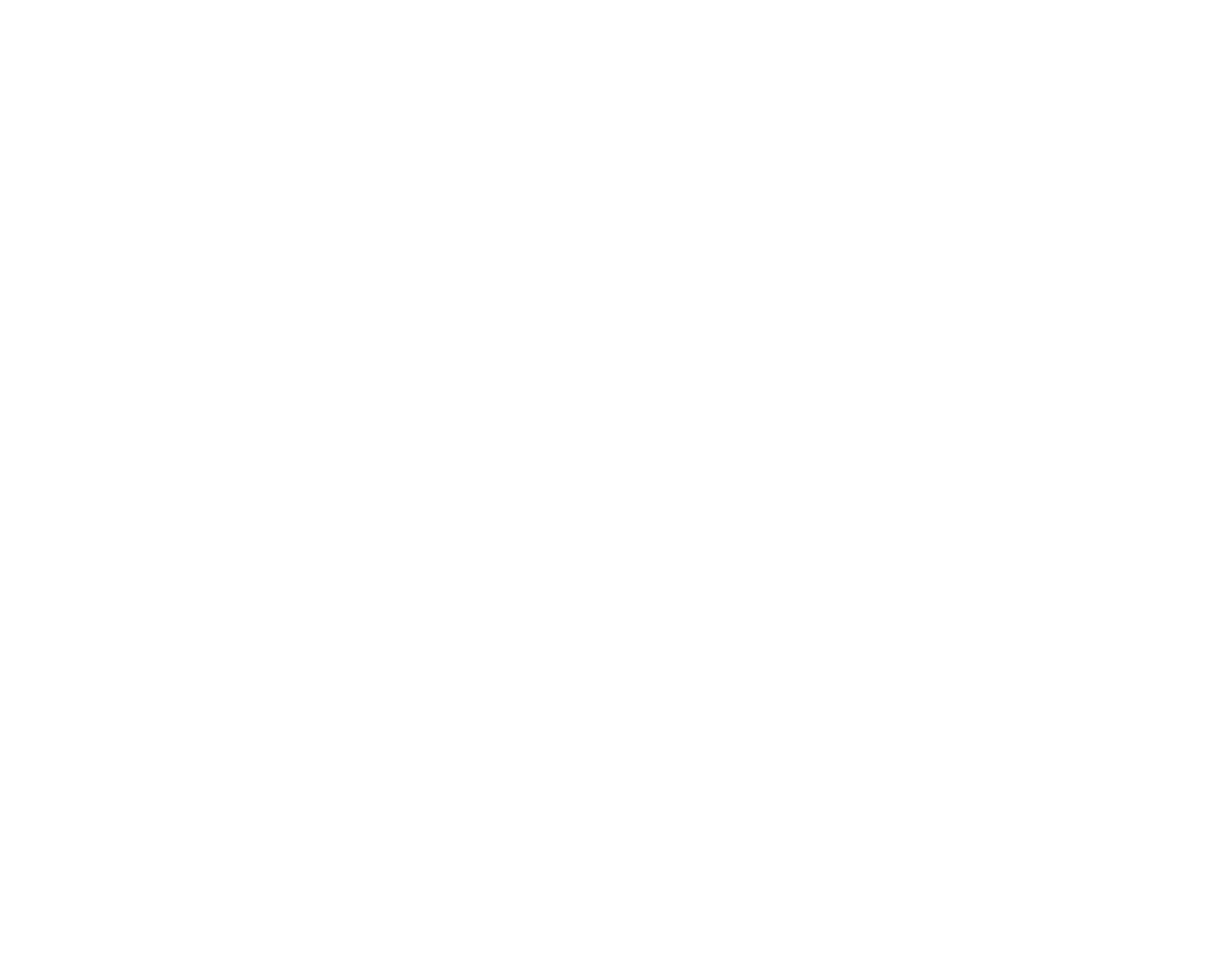
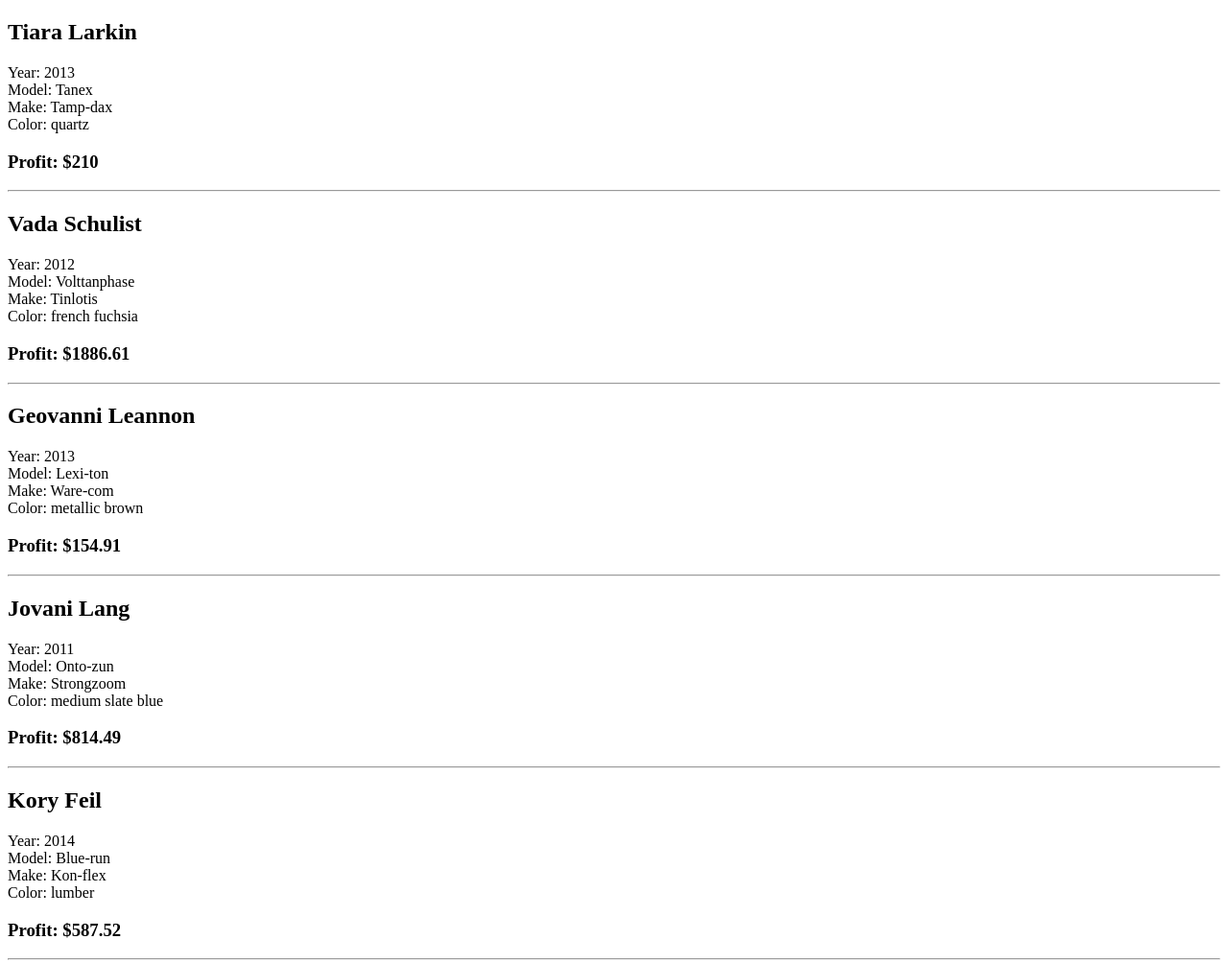
Before and after one commit to tannerb9/Car-Sales, a plain HTML site: page index.html in a window 1280 px wide. Shown: the whole page at 96% size. Before the commit the page ends 800 px from the top, so only its background shows below. Drawn offline with Linux system fonts and the light colour scheme.

Commit message:
used forEach with object.entries() to render items to DOM

```diff
--- a/index.html
+++ b/index.html
@@ -1,16 +1,16 @@
-<!doctype html>
+<!DOCTYPE html>
 <html lang="en">
   <head>
-  <meta charset="utf-8">
+    <meta charset="utf-8" />
     <title>Nashville Software School</title>
-  <link rel="stylesheet" href="./styles/main.css">
+    <link rel="stylesheet" href="./styles/main.css" />
   </head>
   <body>
     <nav></nav>
     <header></header>
-  <article>
+    <article></article>
       <header></header>
-    <section></section>
+      <section class="carSales"></section>
       <footer></footer>
     </article>
     <footer></footer>
--- a/scripts/main.js
+++ b/scripts/main.js
@@ -0,0 +1,118 @@
+const salesByWeek = [
+  {
+    vehicle: {
+      year: 2013,
+      model: "Tanex",
+      make: "Tamp-dax",
+      color: "quartz",
+    },
+    sales_id: "782a23fd-8b83-4497-b9a1-41fd9b15648e",
+    sales_agent: {
+      mobile: "1-584-162-7444",
+      last_name: "Larkin",
+      first_name: "Tiara",
+      email: "ready@gmail.com",
+    },
+    purchase_date: "2017-06-07",
+    gross_profit: 210,
+    credit: {
+      credit_provider: "United Services Automobile Assoc.",
+      account: "491697193540559",
+    },
+  },
+  {
+    vehicle: {
+      year: 2012,
+      model: "Volttanphase",
+      make: "Tinlotis",
+      color: "french fuchsia",
+    },
+    sales_id: "c6775819-5d17-40db-94f4-00425db590ee",
+    sales_agent: {
+      mobile: "1-573-820-3780",
+      last_name: "Schulist",
+      first_name: "Vada",
+      email: "davin@outlook.com",
+    },
+    purchase_date: "2017-08-06",
+    gross_profit: 1886.61,
+    credit: {
+      credit_provider: "TD Group US Holding",
+      account: "494781657570",
+    },
+  },
+  {
+    vehicle: {
+      year: 2013,
+      model: "Lexi-ton",
+      make: "Ware-com",
+      color: "metallic brown",
+    },
+    sales_id: "d10631e7-24ca-414b-ac0f-34b286a30f14",
+    sales_agent: {
+      mobile: "1-356-831-5782",
+      last_name: "Leannon",
+      first_name: "Geovanni",
+      email: "need@hotmail.com",
+    },
+    purchase_date: "2017-12-27",
+    gross_profit: 154.91,
+    credit: {
+      credit_provider: "State Street Corporation",
+      account: "546417363501851",
+    },
+  },
+  {
+    vehicle: {
+      year: 2011,
+      model: "Onto-zun",
+      make: "Strongzoom",
+      color: "medium slate blue",
+    },
+    sales_id: "586bf9d9-67c2-46c7-a6d1-de8484f6c474",
+    sales_agent: {
+      mobile: "774.020.0247",
+      last_name: "Lang",
+      first_name: "Jovani",
+      email: "spell55@yahoo.com",
+    },
+    purchase_date: "2017-03-05",
+    gross_profit: 814.49,
+    credit: {
+      credit_provider: "M&T Bank Corporation",
+      account: "34730046974022",
+    },
+  },
+  {
+    vehicle: {
+      year: 2014,
+      model: "Blue-run",
+      make: "Kon-flex",
+      color: "lumber",
+    },
+    sales_id: "a5358cb3-6d47-4adb-a232-d5c5d91e25ec",
+    sales_agent: {
+      mobile: "886.374.3898",
+      last_name: "Feil",
+      first_name: "Kory",
+      email: "ducimus@outlook.com",
+    },
+    purchase_date: "2017-02-08",
+    gross_profit: 587.52,
+    credit: {
+      credit_provider: "Atlantic Bank",
+      account: "601149379893233",
+    },
+  },
+];
+
+const carSales = document.querySelector(".carSales");
+
+salesByWeek.forEach((sale) => {
+  carSales.innerHTML += `<h2>${sale.sales_agent.first_name} ${sale.sales_agent.last_name}`;
+  for (const car of Object.entries(sale.vehicle)) {
+    const capitalizedKey = car[0][0].toUpperCase() + car[0].slice(1);
+    carSales.innerHTML += `<div>${capitalizedKey}: ${car[1]}`;
+  }
+  carSales.innerHTML += `<h3>Profit: $${sale.gross_profit}</h3><hr />`;
+});
```
Lines whose indentation alone changed are shown as unchanged.
